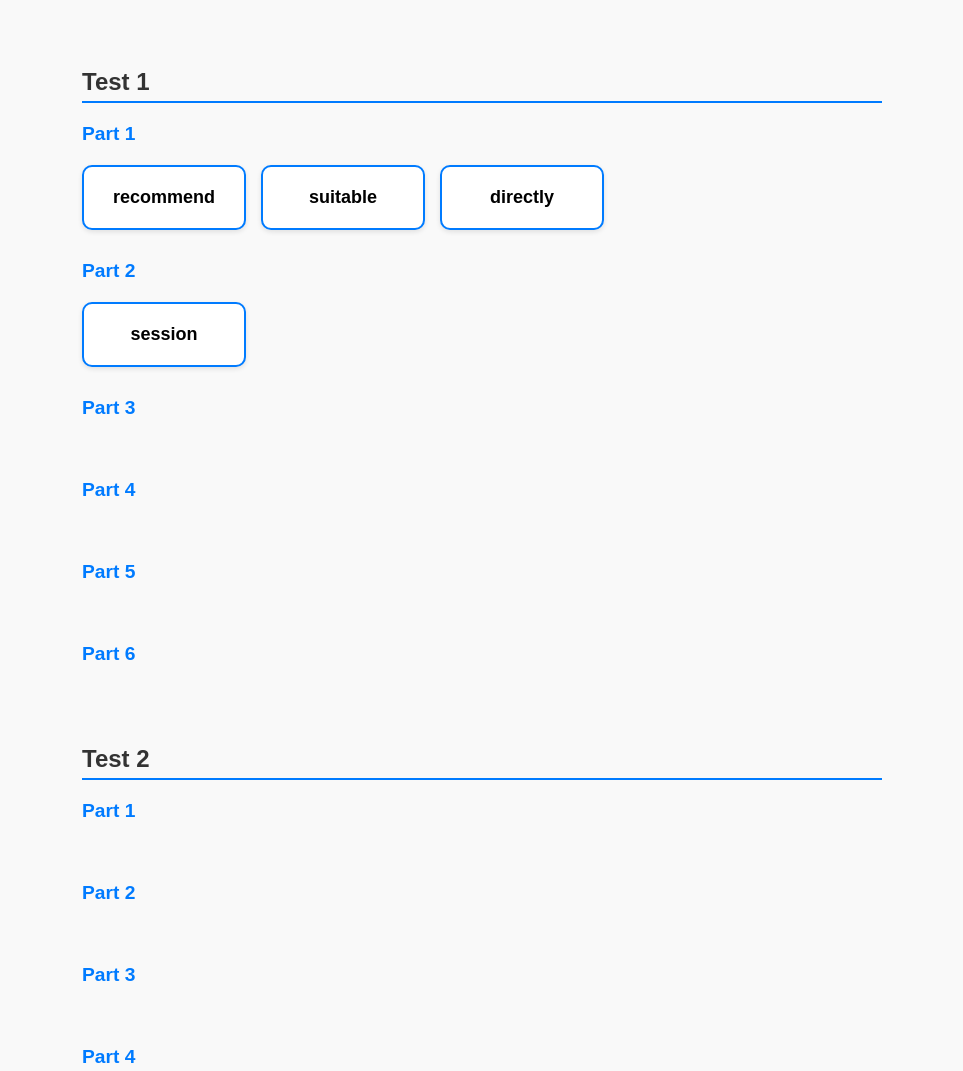
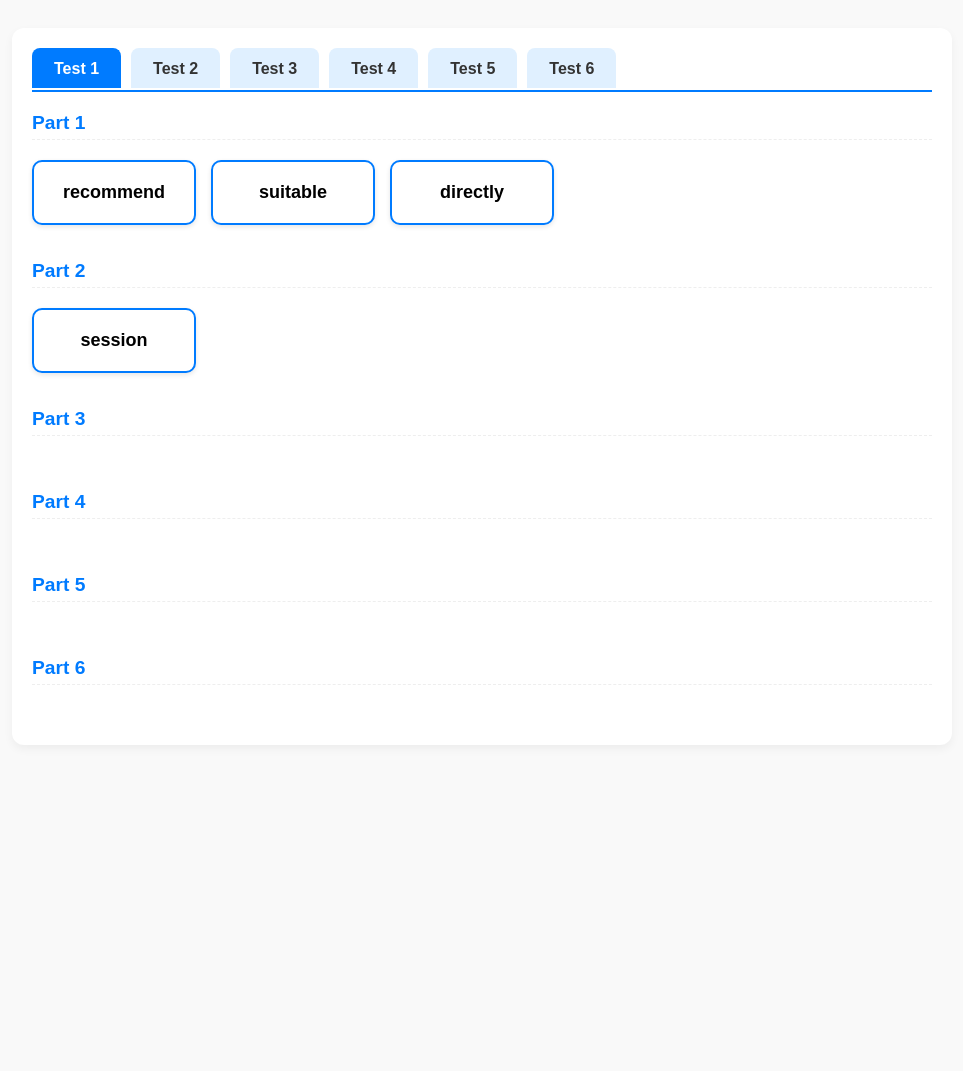
Before and after one commit to juanitamason1983-afk/english-reader, a plain HTML site: page index.html in a window 1280 px wide. Shown: the top 1071 px of the page, without its empty margins (158-1121 px from the left). After the commit the page ends 800 px from the top, so only its background shows below. Drawn offline with Linux system fonts and the light colour scheme.

Commit message:
Revamp index.html with tab navigation and audio features
Updated layout and functionality of the index.html file, including new tab navigation and improved audio playback handling.

```diff
--- a/index.html
+++ b/index.html
@@ -5,27 +5,38 @@
     <title>Cici的点读库</title>
     <style>
         body { font-family: sans-serif; padding: 20px; background-color: #f9f9f9; }
-        .container { max-width: 800px; margin: auto; }
-        .test-title { color: #333; border-bottom: 2px solid #007bff; padding-bottom: 5px; margin-top: 40px; }
-        .part-title { color: #007bff; margin-top: 20px; margin-bottom: 10px; font-weight: bold; font-size: 1.2em; }
-        .word-grid { display: flex; flex-wrap: wrap; gap: 15px; padding: 10px 0; min-height: 10px; }
+        .container { max-width: 900px; margin: auto; background: white; padding: 20px; border-radius: 12px; box-shadow: 0 4px 10px rgba(0,0,0,0.05); }
 
-        /* 卡片样式优化，增加点击时的缩放反馈 */
+        /* 选项卡（横向排列）核心样式 */
+        .tabs { display: flex; gap: 10px; border-bottom: 2px solid #007bff; margin-bottom: 20px; overflow-x: auto; padding-bottom: 2px; }
+        .tab-btn { padding: 10px 20px; cursor: pointer; background: #e0f0ff; border: 2px solid transparent; border-bottom: none; border-radius: 8px 8px 0 0; font-size: 16px; font-weight: bold; color: #333; transition: 0.2s; white-space: nowrap; }
+        .tab-btn:hover { background: #cce0ff; }
+        .tab-btn.active { background: #007bff; color: white; border-color: #007bff; }
+
+        /* 控制内容显示与隐藏 */
+        .test-section { display: none; }
+        .test-section.active { display: block; animation: fadeIn 0.3s; }
+        @keyframes fadeIn { from { opacity: 0; transform: translateY(5px); } to { opacity: 1; transform: translateY(0); } }
+
+        /* 内部排版样式 */
+        .part-title { color: #007bff; margin-top: 15px; margin-bottom: 10px; font-weight: bold; font-size: 1.2em; border-bottom: 1px dashed #eee; padding-bottom: 5px; }
+        .word-grid { display: flex; flex-wrap: wrap; gap: 15px; padding: 10px 0 20px 0; }
+
+        /* 卡片样式 */
         .card { width: 140px; padding: 20px 10px; border: 2px solid #007bff; border-radius: 10px;
                 text-align: center; cursor: pointer; background: white; font-weight: bold; font-size: 18px;
-                box-shadow: 0 2px 5px rgba(0,0,0,0.1); transition: transform 0.1s; user-select: none; }
-        .card:active { transform: scale(0.95); } /* 点击时稍微变小，手感更好 */
-
-        /* 中文释义样式 */
+                box-shadow: 0 2px 5px rgba(0,0,0,0.1); user-select: none; }
+        .card:active { transform: scale(0.95); }
         .meaning { color: #d9534f; font-size: 15px; margin-top: 8px; display: none; font-weight: normal; }
     </style>
 </head>
 <body>
-    <div class="container" id="app"></div>
+    <div class="container">
+        <div class="tabs" id="tabs-container"></div>
+        <div id="content-container"></div>
+    </div>
+
     <script>
-        // ==========================================
-        // 完整数据结构：Test 1 到 Test 6，每个含 Part 1-6
-        // ==========================================
         var content = {
             "Test 1": {
                 "Part 1": [
@@ -45,32 +56,71 @@
             "Test 6": { "Part 1": [], "Part 2": [], "Part 3": [], "Part 4": [], "Part 5": [], "Part 6": [] }
         };
 
-        var app = document.getElementById('app');
-        for (var t in content) {
-            app.innerHTML += '<h2 class="test-title">' + t + '</h2>';
-            for (var p in content[t]) {
-                app.innerHTML += '<h3 class="part-title">' + p + '</h3>';
+        // 【发音修复】：恢复你之前测试成功的、全局唯一的发音引擎
+        var audioPlayer = new Audio();
+
+        var tabsContainer = document.getElementById('tabs-container');
+        var contentContainer = document.getElementById('content-container');
+        var isFirst = true;
+
+        // 遍历生成界面
+        for (var testName in content) {
+            // 1. 生成横向 Tab 按钮
+            var tabBtn = document.createElement('button');
+            tabBtn.className = 'tab-btn' + (isFirst ? ' active' : '');
+            tabBtn.innerText = testName;
+            tabBtn.setAttribute('data-target', testName);
+            tabsContainer.appendChild(tabBtn);
+
+            // 2. 生成对应的 Test 内容区块
+            var testSection = document.createElement('div');
+            testSection.className = 'test-section' + (isFirst ? ' active' : '');
+            testSection.id = 'sec-' + testName;
+
+            for (var partName in content[testName]) {
+                testSection.innerHTML += '<div class="part-title">' + partName + '</div>';
                 var grid = document.createElement('div');
                 grid.className = 'word-grid';
 
-                content[t][p].forEach(function(item) {
-                    var div = document.createElement('div');
-                    div.className = 'card';
-                    div.innerHTML = '<div>' + item.word + '</div><div class="meaning">' + item.meaning + '</div>';
+                content[testName][partName].forEach(function(item) {
+                    var card = document.createElement('div');
+                    card.className = 'card';
+                    card.innerHTML = '<div>' + item.word + '</div><div class="meaning">' + item.meaning + '</div>';
 
-                    // 核心成功逻辑：发音 + 切换中文显示
-                    div.onclick = function() {
-                        var audio = new Audio(item.audio);
-                        audio.play().catch(function(e) { console.error("播放被拦截", e); });
+                    // 绑定点击事件：发音 + 显示中文
+                    card.onclick = function() {
+                        audioPlayer.src = item.audio;
+                        var playPromise = audioPlayer.play();
+                        if (playPromise !== undefined) {
+                            playPromise.catch(function(e) { console.log(e); });
+                        }
 
                         var m = this.querySelector('.meaning');
                         m.style.display = (m.style.display === 'block') ? 'none' : 'block';
                     };
-                    grid.appendChild(div);
+                    grid.appendChild(card);
                 });
-                app.appendChild(grid);
+                testSection.appendChild(grid);
             }
+            contentContainer.appendChild(testSection);
+            isFirst = false;
         }
+
+        // 3. Tab 切换逻辑
+        var allTabs = document.querySelectorAll('.tab-btn');
+        var allSections = document.querySelectorAll('.test-section');
+
+        allTabs.forEach(function(btn) {
+            btn.onclick = function() {
+                // 清除所有高亮和显示状态
+                allTabs.forEach(function(t) { t.classList.remove('active'); });
+                allSections.forEach(function(s) { s.classList.remove('active'); });
+
+                // 激活被点击的项
+                this.classList.add('active');
+                document.getElementById('sec-' + this.getAttribute('data-target')).classList.add('active');
+            };
+        });
     </script>
 </body>
 </html>
```
